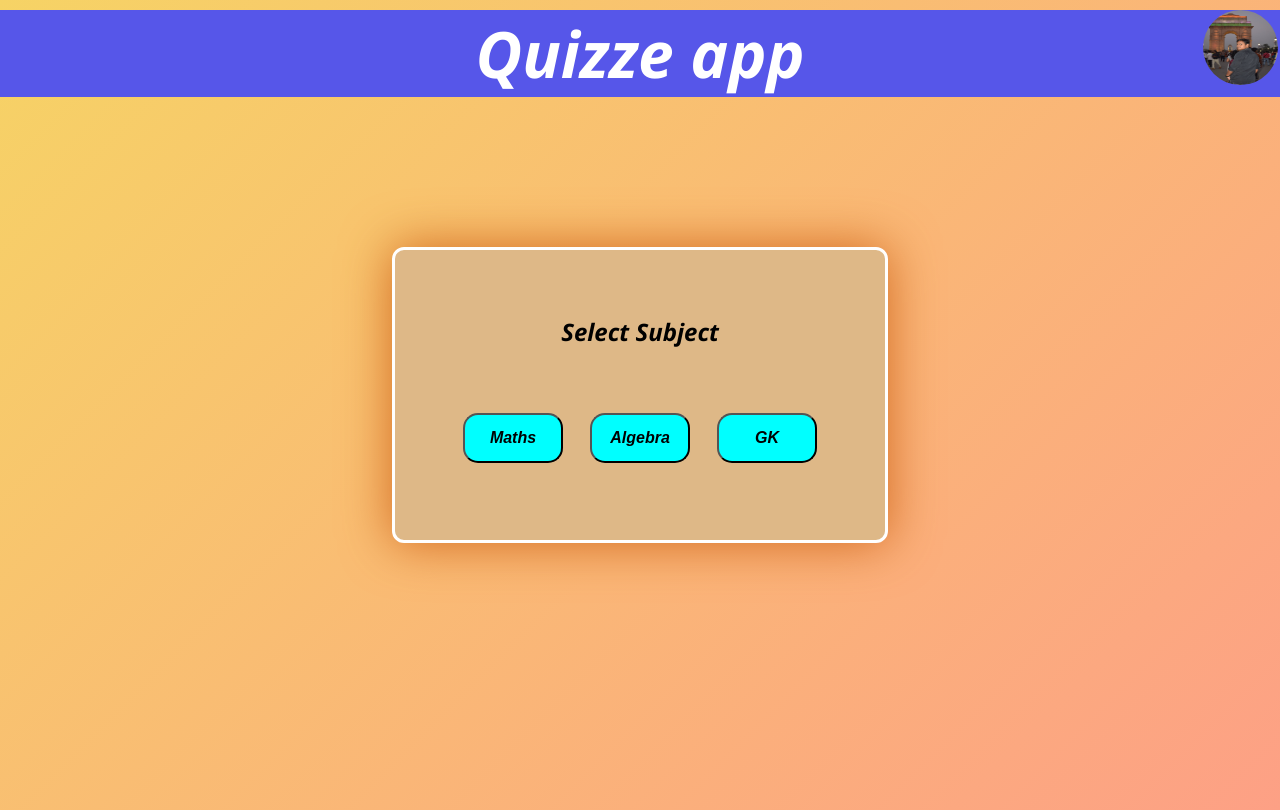
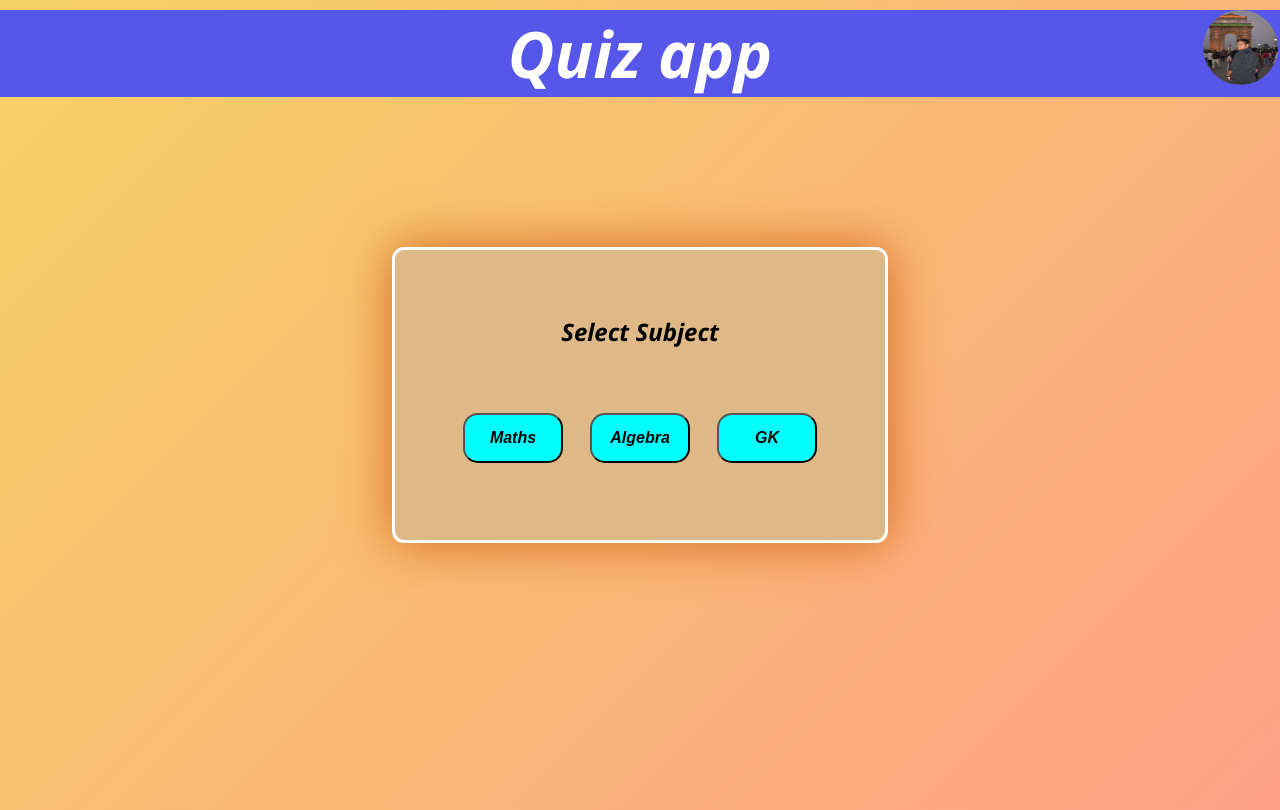
Before and after one commit to mayankvermavns/myquiz, a plain HTML site: page index.html in a window 1280 px wide. Drawn offline with Linux system fonts and the light colour scheme.

Commit message:
Update index.html

```diff
--- a/index.html
+++ b/index.html
@@ -6,12 +6,13 @@
     <meta name="viewport" content="width=device-width, initial-scale=1.0">
     <title>QUIZZE APP</title>
     <link rel="stylesheet" href="style.css">
+    <link rel="icon" type="image/x-icon" href="https://github.com/mayankvermavns/myquiz/blob/main/Mayank%20img.jpg">
 </head>
 
 <body>
     <div id="app">
         <center>
-            <h1>Quizze app</h1>
+            <h1>Quiz app</h1>
             <div id="screen"></div>
             <script src="mainn.js"></script>
             <img src="Mayank img.jpg" class="Mayank" alt="img">
```
